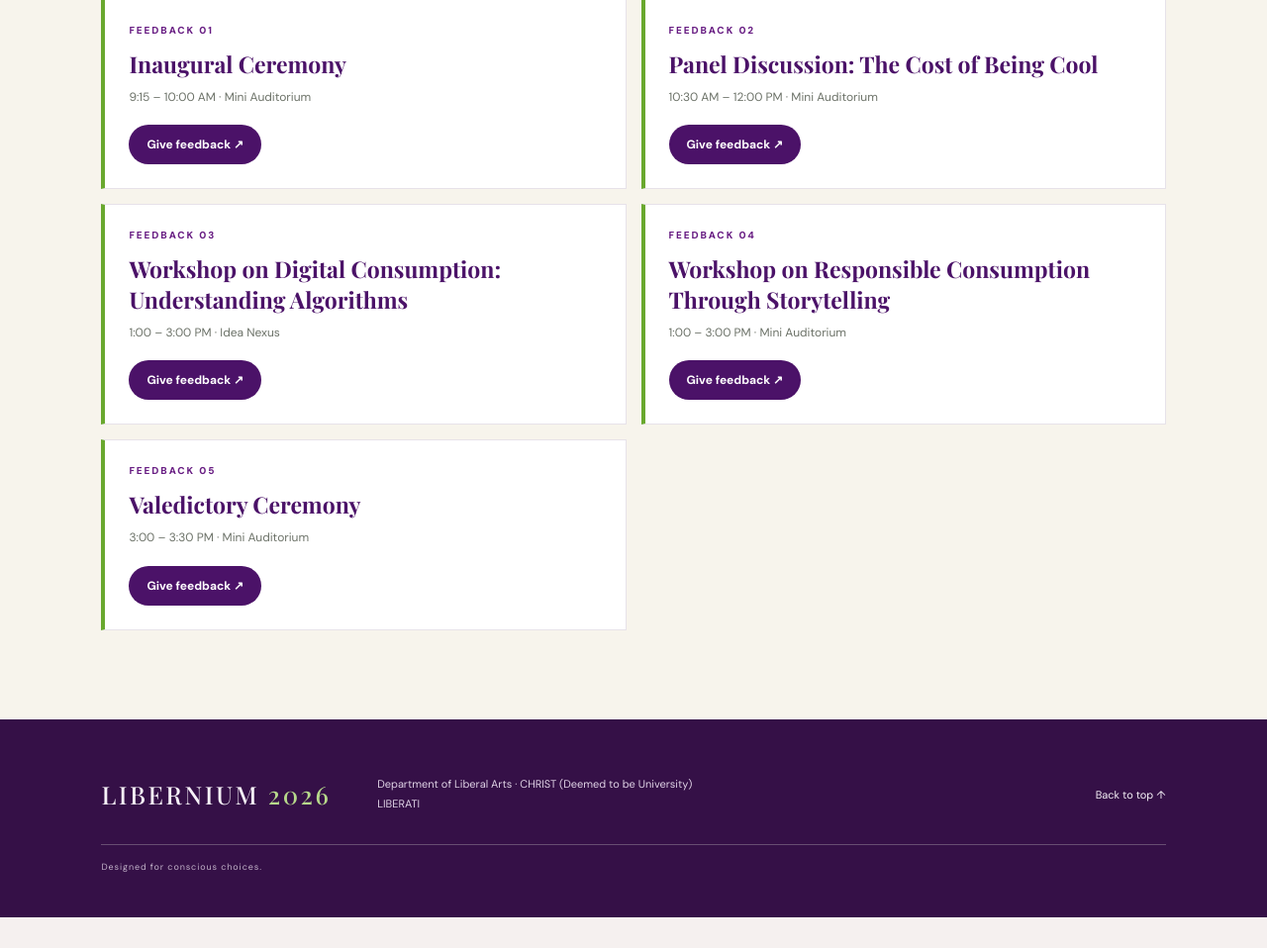
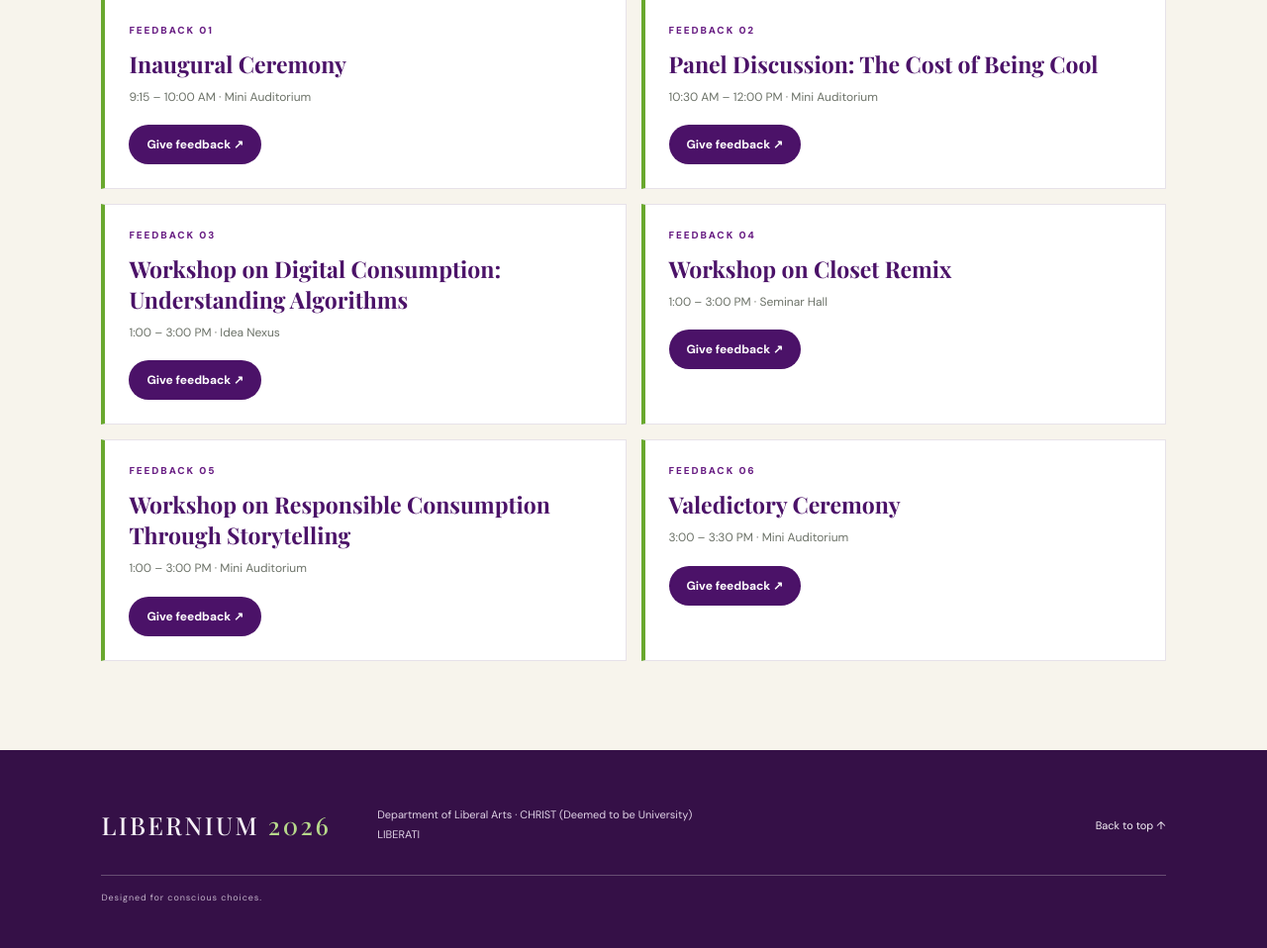
Before and after one commit to Samuel-Lalditsak/libernium-2026, a Flask app: page / in a window 1280 px wide, after a click on "Feedback". Shown: the part 424-1382 px from the top of the page at 99% size. Before the commit the page ends 1351 px from the top, so only its background shows below. Run offline with Flask 3, Linux system fonts and the light colour scheme.

Commit message:
Feedback: add Closet Remix workshop form
Co-Authored-By: Claude Opus 5.5 <noreply@anthropic.com>

```diff
--- a/docs/index.html
+++ b/docs/index.html
@@ -71,8 +71,9 @@
     <article class="venue-card feedback-card"><span class="eyebrow">FEEDBACK 01</span><h3>Inaugural Ceremony</h3><p>9:15 – 10:00 AM · Mini Auditorium</p><a class="feedback-btn" href="https://docs.google.com/forms/d/1gCiBx5ovWFh6JLG0MUeWH6AcllvnHgoG-uvhlvra6ww/viewform" target="_blank" rel="noopener">Give feedback ↗</a></article>
     <article class="venue-card feedback-card"><span class="eyebrow">FEEDBACK 02</span><h3>Panel Discussion: The Cost of Being Cool</h3><p>10:30 AM – 12:00 PM · Mini Auditorium</p><a class="feedback-btn" href="https://docs.google.com/forms/d/1F-RM02G5d1wF6dmS6cpqtgyXUqyin1nky4180VOsu6Y/viewform" target="_blank" rel="noopener">Give feedback ↗</a></article>
     <article class="venue-card feedback-card"><span class="eyebrow">FEEDBACK 03</span><h3>Workshop on Digital Consumption: Understanding Algorithms</h3><p>1:00 – 3:00 PM · Idea Nexus</p><a class="feedback-btn" href="https://docs.google.com/forms/d/1calGTTAwXIt1STimTIApOYT3ag-tm5pJvgnxlC48V70/viewform" target="_blank" rel="noopener">Give feedback ↗</a></article>
-    <article class="venue-card feedback-card"><span class="eyebrow">FEEDBACK 04</span><h3>Workshop on Responsible Consumption Through Storytelling</h3><p>1:00 – 3:00 PM · Mini Auditorium</p><a class="feedback-btn" href="https://docs.google.com/forms/d/1oqNTpxSrmo48XEni0wY_ak1ryVSSkxduiP1cQ-9vnQk/viewform" target="_blank" rel="noopener">Give feedback ↗</a></article>
-    <article class="venue-card feedback-card"><span class="eyebrow">FEEDBACK 05</span><h3>Valedictory Ceremony</h3><p>3:00 – 3:30 PM · Mini Auditorium</p><a class="feedback-btn" href="https://docs.google.com/forms/d/1992uEpVfapBSAhQ4So-KJzjKgUiaVR_Ubq2RL-b3KzE/viewform" target="_blank" rel="noopener">Give feedback ↗</a></article>
+    <article class="venue-card feedback-card"><span class="eyebrow">FEEDBACK 04</span><h3>Workshop on Closet Remix</h3><p>1:00 – 3:00 PM · Seminar Hall</p><a class="feedback-btn" href="https://docs.google.com/forms/d/1w_2JwoWfWb4mGoTMD2QSHRwqAXq9yEgwSUsoxxq81H8/viewform" target="_blank" rel="noopener">Give feedback ↗</a></article>
+    <article class="venue-card feedback-card"><span class="eyebrow">FEEDBACK 05</span><h3>Workshop on Responsible Consumption Through Storytelling</h3><p>1:00 – 3:00 PM · Mini Auditorium</p><a class="feedback-btn" href="https://docs.google.com/forms/d/1oqNTpxSrmo48XEni0wY_ak1ryVSSkxduiP1cQ-9vnQk/viewform" target="_blank" rel="noopener">Give feedback ↗</a></article>
+    <article class="venue-card feedback-card"><span class="eyebrow">FEEDBACK 06</span><h3>Valedictory Ceremony</h3><p>3:00 – 3:30 PM · Mini Auditorium</p><a class="feedback-btn" href="https://docs.google.com/forms/d/1992uEpVfapBSAhQ4So-KJzjKgUiaVR_Ubq2RL-b3KzE/viewform" target="_blank" rel="noopener">Give feedback ↗</a></article>
   </div>
 </section>
 
--- a/templates/index.html
+++ b/templates/index.html
@@ -71,8 +71,9 @@
     <article class="venue-card feedback-card"><span class="eyebrow">FEEDBACK 01</span><h3>Inaugural Ceremony</h3><p>9:15 – 10:00 AM · Mini Auditorium</p><a class="feedback-btn" href="https://docs.google.com/forms/d/1gCiBx5ovWFh6JLG0MUeWH6AcllvnHgoG-uvhlvra6ww/viewform" target="_blank" rel="noopener">Give feedback ↗</a></article>
     <article class="venue-card feedback-card"><span class="eyebrow">FEEDBACK 02</span><h3>Panel Discussion: The Cost of Being Cool</h3><p>10:30 AM – 12:00 PM · Mini Auditorium</p><a class="feedback-btn" href="https://docs.google.com/forms/d/1F-RM02G5d1wF6dmS6cpqtgyXUqyin1nky4180VOsu6Y/viewform" target="_blank" rel="noopener">Give feedback ↗</a></article>
     <article class="venue-card feedback-card"><span class="eyebrow">FEEDBACK 03</span><h3>Workshop on Digital Consumption: Understanding Algorithms</h3><p>1:00 – 3:00 PM · Idea Nexus</p><a class="feedback-btn" href="https://docs.google.com/forms/d/1calGTTAwXIt1STimTIApOYT3ag-tm5pJvgnxlC48V70/viewform" target="_blank" rel="noopener">Give feedback ↗</a></article>
-    <article class="venue-card feedback-card"><span class="eyebrow">FEEDBACK 04</span><h3>Workshop on Responsible Consumption Through Storytelling</h3><p>1:00 – 3:00 PM · Mini Auditorium</p><a class="feedback-btn" href="https://docs.google.com/forms/d/1oqNTpxSrmo48XEni0wY_ak1ryVSSkxduiP1cQ-9vnQk/viewform" target="_blank" rel="noopener">Give feedback ↗</a></article>
-    <article class="venue-card feedback-card"><span class="eyebrow">FEEDBACK 05</span><h3>Valedictory Ceremony</h3><p>3:00 – 3:30 PM · Mini Auditorium</p><a class="feedback-btn" href="https://docs.google.com/forms/d/1992uEpVfapBSAhQ4So-KJzjKgUiaVR_Ubq2RL-b3KzE/viewform" target="_blank" rel="noopener">Give feedback ↗</a></article>
+    <article class="venue-card feedback-card"><span class="eyebrow">FEEDBACK 04</span><h3>Workshop on Closet Remix</h3><p>1:00 – 3:00 PM · Seminar Hall</p><a class="feedback-btn" href="https://docs.google.com/forms/d/1w_2JwoWfWb4mGoTMD2QSHRwqAXq9yEgwSUsoxxq81H8/viewform" target="_blank" rel="noopener">Give feedback ↗</a></article>
+    <article class="venue-card feedback-card"><span class="eyebrow">FEEDBACK 05</span><h3>Workshop on Responsible Consumption Through Storytelling</h3><p>1:00 – 3:00 PM · Mini Auditorium</p><a class="feedback-btn" href="https://docs.google.com/forms/d/1oqNTpxSrmo48XEni0wY_ak1ryVSSkxduiP1cQ-9vnQk/viewform" target="_blank" rel="noopener">Give feedback ↗</a></article>
+    <article class="venue-card feedback-card"><span class="eyebrow">FEEDBACK 06</span><h3>Valedictory Ceremony</h3><p>3:00 – 3:30 PM · Mini Auditorium</p><a class="feedback-btn" href="https://docs.google.com/forms/d/1992uEpVfapBSAhQ4So-KJzjKgUiaVR_Ubq2RL-b3KzE/viewform" target="_blank" rel="noopener">Give feedback ↗</a></article>
   </div>
 </section>
 
```
